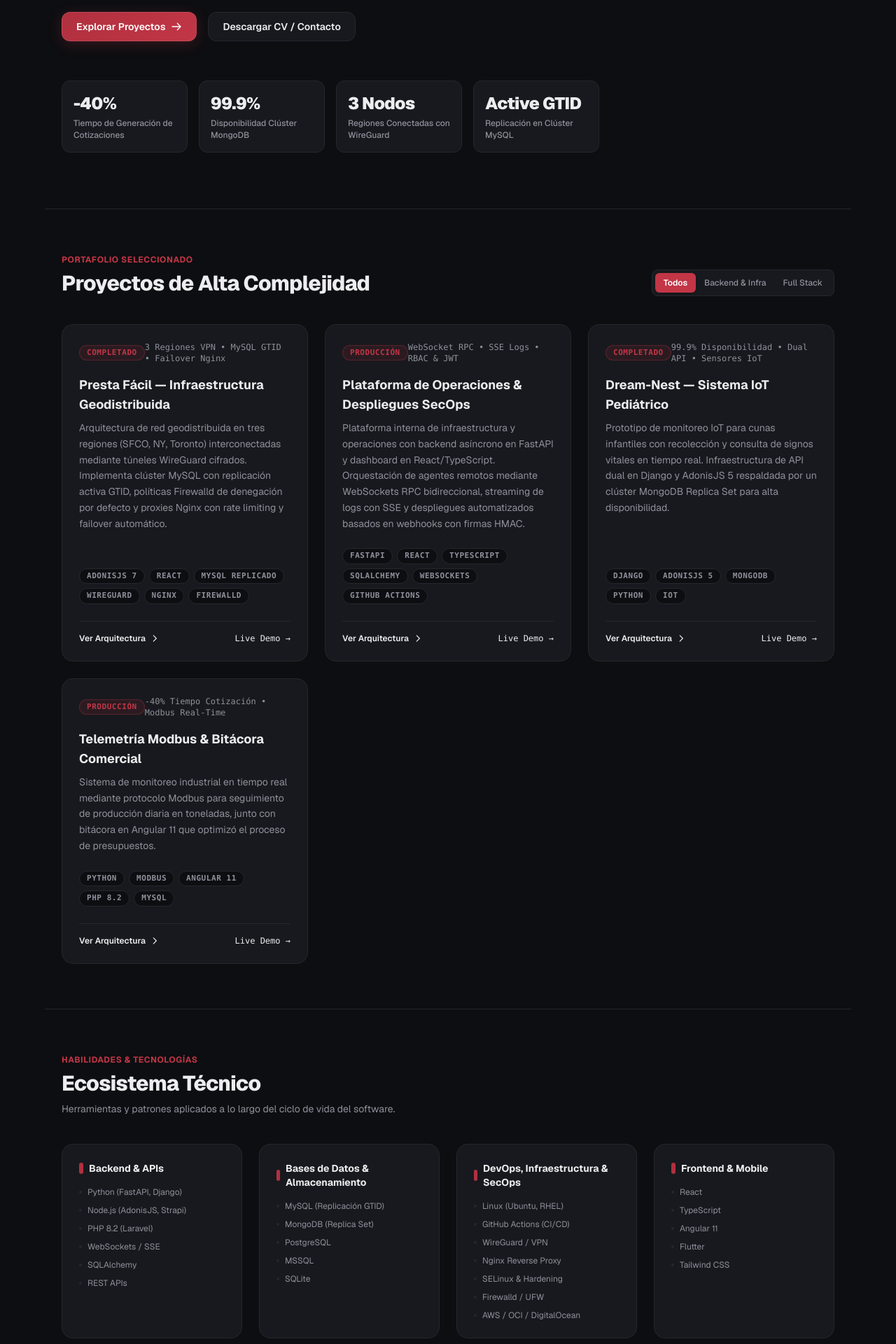
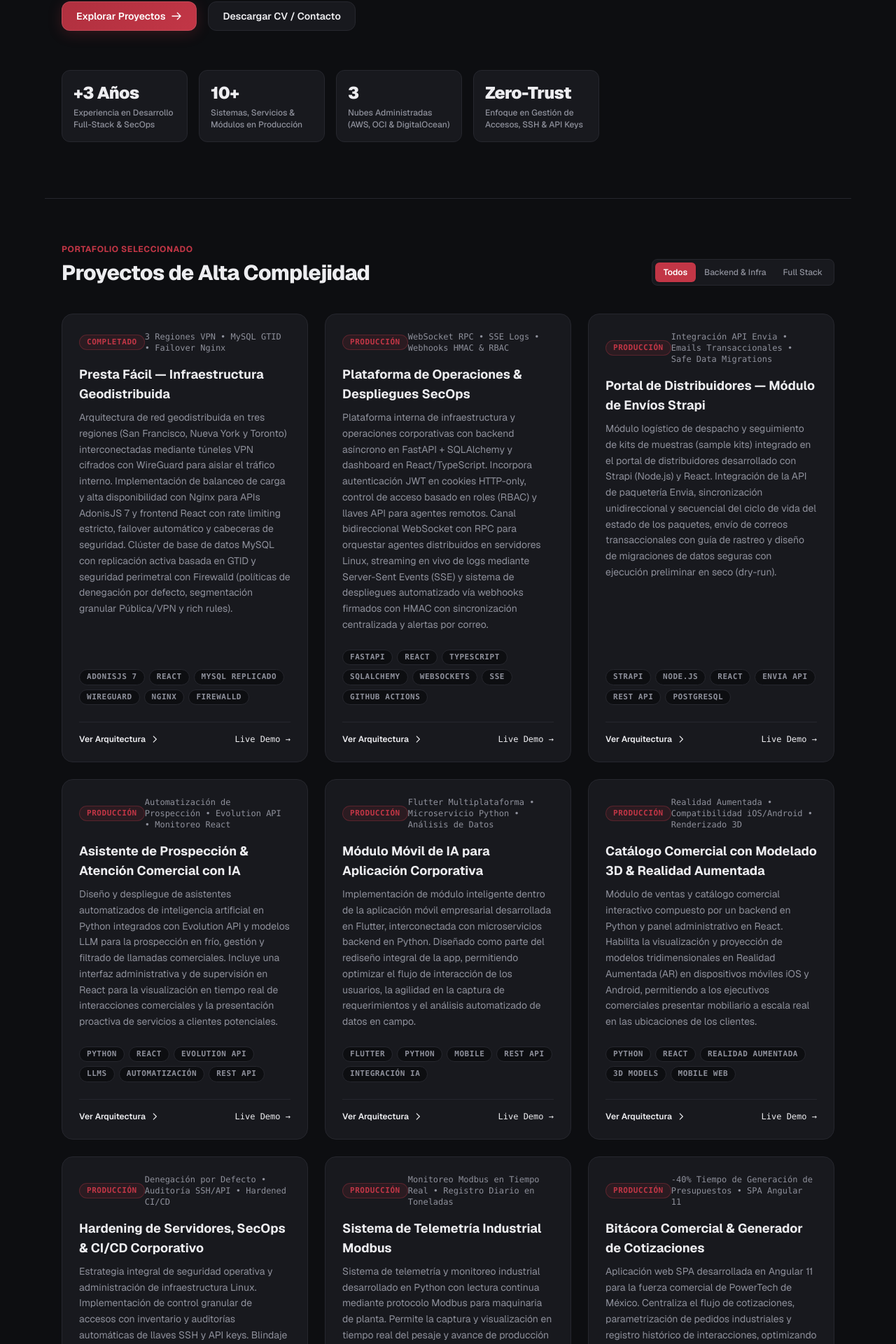
Before and after one commit to Sir-Fehane/portfolio, a Next.js app: page / in a window 1280 px wide. Shown: the part 623-2543 px from the top of the page at 70% size. Built offline with nearby package versions, Linux system fonts and the light colour scheme.

Commit message:
uploading experience

```diff
--- a/app/globals.css
+++ b/app/globals.css
@@ -23,11 +23,16 @@
   --color-text-secondary: #8E909B;
 }
 
+html {
+  scroll-behavior: smooth;
+  scroll-padding-top: 5.5rem;
+}
+
 body {
   background-color: var(--base);
   color: var(--text-primary);
   font-family: var(--font-geist-sans), -apple-system, BlinkMacSystemFont, 'Segoe UI', Roboto, sans-serif;
-  overflow-x: hidden;
+  overflow-x: clip;
 }
 
 /* Scrollbar personalizada con la paleta */
--- a/components/layout/Navbar.tsx
+++ b/components/layout/Navbar.tsx
@@ -15,7 +15,14 @@ export const Navbar: React.FC<NavbarProps> = ({
   className = "",
 }) => {
   return (
-    <header className={`mx-auto max-w-6xl px-6 py-6 flex items-center justify-between ${className}`}>
+    <header
+      className={`sticky top-0 z-50 w-full border-b transition-all duration-300 backdrop-blur-md ${className}`}
+      style={{
+        backgroundColor: "rgba(13, 14, 17, 0.82)",
+        borderColor: "rgba(38, 39, 46, 0.7)",
+      }}
+    >
+      <div className="mx-auto max-w-6xl px-6 py-4 flex items-center justify-between">
         <a href="#hero" className="flex items-center gap-3 group text-inherit no-underline">
           <div
             className="w-10 h-10 rounded-xl flex items-center justify-center font-black tracking-tight text-white shadow-lg transition-transform group-hover:scale-105"
@@ -58,6 +65,7 @@ export const Navbar: React.FC<NavbarProps> = ({
         >
           Hablemos
         </Button>
+      </div>
     </header>
   );
 };
--- a/data/portfolioData.ts
+++ b/data/portfolioData.ts
@@ -10,10 +10,10 @@ export const COLOR_TOKENS: ColorToken[] = [
 ];
 
 export const MOCK_METRICS: MetricItem[] = [
-  { num: "-40%", label: "Tiempo de Generación de Cotizaciones" },
-  { num: "99.9%", label: "Disponibilidad Clúster MongoDB" },
-  { num: "3 Nodos", label: "Regiones Conectadas con WireGuard" },
-  { num: "Active GTID", label: "Replicación en Clúster MySQL" },
+  { num: "+3 Años", label: "Experiencia en Desarrollo Full-Stack & SecOps" },
+  { num: "10+", label: "Sistemas, Servicios & Módulos en Producción" },
+  { num: "3", label: "Nubes Administradas (AWS, OCI & DigitalOcean)" },
+  { num: "Zero-Trust", label: "Enfoque en Gestión de Accesos, SSH & API Keys" },
 ];
 
 export const MOCK_PROJECTS: Project[] = [
@@ -21,7 +21,7 @@ export const MOCK_PROJECTS: Project[] = [
     id: "presta-facil",
     title: "Presta Fácil — Infraestructura Geodistribuida",
     category: "backend",
-    desc: "Arquitectura de red geodistribuida en tres regiones (SFCO, NY, Toronto) interconectadas mediante túneles WireGuard cifrados. Implementa clúster MySQL con replicación activa GTID, políticas Firewalld de denegación por defecto y proxies Nginx con rate limiting y failover automático.",
+    desc: "Arquitectura de red geodistribuida en tres regiones (San Francisco, Nueva York y Toronto) interconectadas mediante túneles VPN cifrados con WireGuard para aislar el tráfico interno. Implementación de balanceo de carga y alta disponibilidad con Nginx para APIs AdonisJS 7 y frontend React con rate limiting estricto, failover automático y cabeceras de seguridad. Clúster de base de datos MySQL con replicación activa basada en GTID y seguridad perimetral con Firewalld (políticas de denegación por defecto, segmentación granular Pública/VPN y rich rules).",
     metrics: "3 Regiones VPN • MySQL GTID • Failover Nginx",
     tags: ["AdonisJS 7", "React", "MySQL Replicado", "WireGuard", "Nginx", "Firewalld"],
     featured: true,
@@ -33,10 +33,106 @@ export const MOCK_PROJECTS: Project[] = [
     id: "plataforma-operaciones-secops",
     title: "Plataforma de Operaciones & Despliegues SecOps",
     category: "fullstack",
-    desc: "Plataforma interna de infraestructura y operaciones con backend asíncrono en FastAPI y dashboard en React/TypeScript. Orquestación de agentes remotos mediante WebSockets RPC bidireccional, streaming de logs con SSE y despliegues automatizados basados en webhooks con firmas HMAC.",
-    metrics: "WebSocket RPC • SSE Logs • RBAC & JWT",
-    tags: ["FastAPI", "React", "TypeScript", "SQLAlchemy", "WebSockets", "GitHub Actions"],
+    desc: "Plataforma interna de infraestructura y operaciones corporativas con backend asíncrono en FastAPI + SQLAlchemy y dashboard en React/TypeScript. Incorpora autenticación JWT en cookies HTTP-only, control de acceso basado en roles (RBAC) y llaves API para agentes remotos. Canal bidireccional WebSocket con RPC para orquestar agentes distribuidos en servidores Linux, streaming en vivo de logs mediante Server-Sent Events (SSE) y sistema de despliegues automatizado vía webhooks firmados con HMAC con sincronización centralizada y alertas por correo.",
+    metrics: "WebSocket RPC • SSE Logs • Webhooks HMAC & RBAC",
+    tags: ["FastAPI", "React", "TypeScript", "SQLAlchemy", "WebSockets", "SSE", "GitHub Actions"],
     featured: true,
+    status: "Producción",
+    liveUrl: "#",
+    repoUrl: "https://github.com/Sir-Fehane",
+  },
+  {
+    id: "dealer-portal-shipping",
+    title: "Portal de Distribuidores — Módulo de Envíos Strapi",
+    category: "backend",
+    desc: "Módulo logístico de despacho y seguimiento de kits de muestras (sample kits) integrado en el portal de distribuidores desarrollado con Strapi (Node.js) y React. Integración de la API de paquetería Envia, sincronización unidireccional y secuencial del ciclo de vida del estado de los paquetes, envío de correos transaccionales con guía de rastreo y diseño de migraciones de datos seguras con ejecución preliminar en seco (dry-run).",
+    metrics: "Integración API Envia • Emails Transaccionales • Safe Data Migrations",
+    tags: ["Strapi", "Node.js", "React", "Envia API", "REST API", "PostgreSQL"],
+    featured: false,
+    status: "Producción",
+    liveUrl: "#",
+    repoUrl: "https://github.com/Sir-Fehane",
+  },
+  {
+    id: "asistente-ia-ventas",
+    title: "Asistente de Prospección & Atención Comercial con IA",
+    category: "fullstack",
+    desc: "Diseño y despliegue de asistentes automatizados de inteligencia artificial en Python integrados con Evolution API y modelos LLM para la prospección en frío, gestión y filtrado de llamadas comerciales. Incluye una interfaz administrativa y de supervisión en React para la visualización en tiempo real de interacciones comerciales y la presentación proactiva de servicios a clientes potenciales.",
+    metrics: "Automatización de Prospección • Evolution API • Monitoreo React",
+    tags: ["Python", "React", "Evolution API", "LLMs", "Automatización", "REST API"],
+    featured: true,
+    status: "Producción",
+    liveUrl: "#",
+    repoUrl: "https://github.com/Sir-Fehane",
+  },
+  {
+    id: "app-movil-ia-flutter",
+    title: "Módulo Móvil de IA para Aplicación Corporativa",
+    category: "fullstack",
+    desc: "Implementación de módulo inteligente dentro de la aplicación móvil empresarial desarrollada en Flutter, interconectada con microservicios backend en Python. Diseñado como parte del rediseño integral de la app, permitiendo optimizar el flujo de interacción de los usuarios, la agilidad en la captura de requerimientos y el análisis automatizado de datos en campo.",
+    metrics: "Flutter Multiplataforma • Microservicio Python • Análisis de Datos",
+    tags: ["Flutter", "Python", "Mobile", "REST API", "Integración IA"],
+    featured: false,
+    status: "Producción",
+    liveUrl: "#",
+    repoUrl: "https://github.com/Sir-Fehane",
+  },
+  {
+    id: "catalogo-ventas-ar-3d",
+    title: "Catálogo Comercial con Modelado 3D & Realidad Aumentada",
+    category: "fullstack",
+    desc: "Módulo de ventas y catálogo comercial interactivo compuesto por un backend en Python y panel administrativo en React. Habilita la visualización y proyección de modelos tridimensionales en Realidad Aumentada (AR) en dispositivos móviles iOS y Android, permitiendo a los ejecutivos comerciales presentar mobiliario a escala real en las ubicaciones de los clientes.",
+    metrics: "Realidad Aumentada • Compatibilidad iOS/Android • Renderizado 3D",
+    tags: ["Python", "React", "Realidad Aumentada", "3D Models", "Mobile Web"],
+    featured: false,
+    status: "Producción",
+    liveUrl: "#",
+    repoUrl: "https://github.com/Sir-Fehane",
+  },
+  {
+    id: "seguridad-perimetral-secops",
+    title: "Hardening de Servidores, SecOps & CI/CD Corporativo",
+    category: "devops",
+    desc: "Estrategia integral de seguridad operativa y administración de infraestructura Linux. Implementación de control granular de accesos con inventario y auditorías automáticas de llaves SSH y API keys. Blindaje perimetral mediante Firewalld y políticas estrictas de SELinux con denegación por defecto, controles automatizados de seguridad de aplicaciones (revisión estática de código y escaneo de vulnerabilidades en dependencias) y mantenimiento de pipelines de CI/CD protegidos con GitHub Actions.",
+    metrics: "Denegación por Defecto • Auditoría SSH/API • Hardened CI/CD",
+    tags: ["Linux (RHEL/Ubuntu)", "SELinux", "Firewalld", "GitHub Actions", "SecOps", "SSH Auditing"],
+    featured: false,
+    status: "Producción",
+    liveUrl: "#",
+    repoUrl: "https://github.com/Sir-Fehane",
+  },
+  {
+    id: "telemetria-modbus-powertech",
+    title: "Sistema de Telemetría Industrial Modbus",
+    category: "backend",
+    desc: "Sistema de telemetría y monitoreo industrial desarrollado en Python con lectura continua mediante protocolo Modbus para maquinaria de planta. Permite la captura y visualización en tiempo real del pesaje y avance de producción diaria en toneladas, facilitando la detección inmediata de cuellos de botella y fundamentando la toma de decisiones operativas.",
+    metrics: "Monitoreo Modbus en Tiempo Real • Registro Diario en Toneladas",
+    tags: ["Python", "Modbus", "IoT Industrial", "Automatización", "MySQL"],
+    featured: false,
+    status: "Producción",
+    liveUrl: "#",
+    repoUrl: "https://github.com/Sir-Fehane",
+  },
+  {
+    id: "bitacora-ventas-angular",
+    title: "Bitácora Comercial & Generador de Cotizaciones",
+    category: "frontend",
+    desc: "Aplicación web SPA desarrollada en Angular 11 para la fuerza comercial de PowerTech de México. Centraliza el flujo de cotizaciones, parametrización de pedidos industriales y registro histórico de interacciones, optimizando la operativa comercial y reduciendo drásticamente los tiempos de respuesta hacia los clientes.",
+    metrics: "-40% Tiempo de Generación de Presupuestos • SPA Angular 11",
+    tags: ["Angular 11", "TypeScript", "Frontend SPA", "REST API", "Optimización Comercial"],
+    featured: false,
+    status: "Producción",
+    liveUrl: "#",
+    repoUrl: "https://github.com/Sir-Fehane",
+  },
+  {
+    id: "modernizacion-app-php",
+    title: "Modernización & Hardening de Aplicación Web PHP",
+    category: "backend",
+    desc: "Modernización arquitectónica y refactorización de software empresarial a PHP 8.2. Adopción de control de versiones centralizado mediante Git/GitHub, aplicación de principios de código limpio y fortalecimiento de la postura de seguridad mediante la implementación de nuevos esquemas de autenticación robusta y validación rigurosa de entradas de datos.",
+    metrics: "Migración a PHP 8.2 • GitHub Version Control • Validación de Datos",
+    tags: ["PHP 8.2", "MySQL", "Refactorización", "Seguridad Web", "Git"],
+    featured: false,
     status: "Producción",
     liveUrl: "#",
     repoUrl: "https://github.com/Sir-Fehane",
@@ -45,23 +141,11 @@ export const MOCK_PROJECTS: Project[] = [
     id: "dream-nest",
     title: "Dream-Nest — Sistema IoT Pediátrico",
     category: "fullstack",
-    desc: "Prototipo de monitoreo IoT para cunas infantiles con recolección y consulta de signos vitales en tiempo real. Infraestructura de API dual en Django y AdonisJS 5 respaldada por un clúster MongoDB Replica Set para alta disponibilidad.", //[cite: 1, 2]
-    metrics: "99.9% Disponibilidad • Dual API • Sensores IoT",
-    tags: ["Django", "AdonisJS 5", "MongoDB", "Python", "IoT"],
+    desc: "Prototipo de monitoreo IoT para cunas infantiles con sensores distribuidos para la captura y transmisión continua de signos vitales en múltiples dispositivos en tiempo real. Arquitectura de API dual en Django y AdonisJS 5 para procesamiento y consulta analítica de datos, respaldada por un clúster MongoDB Replica Set configurado para garantizar alta disponibilidad y tolerancia a fallos. Ciclo completo de desarrollo liderado y entregado en 3 meses.",
+    metrics: "99.9% Disponibilidad • Dual API (Django/Adonis) • MongoDB Replica Set",
+    tags: ["Django", "AdonisJS 5", "MongoDB", "Python", "IoT", "Sensores"],
     featured: false,
     status: "Completado",
-    liveUrl: "#",
-    repoUrl: "https://github.com/Sir-Fehane",
-  },
-  {
-    id: "telemetria-modbus-powertech",
-    title: "Telemetría Modbus & Bitácora Comercial",
-    category: "fullstack",
-    desc: "Sistema de monitoreo industrial en tiempo real mediante protocolo Modbus para seguimiento de producción diaria en toneladas, junto con bitácora en Angular 11 que optimizó el proceso de presupuestos.",
-    metrics: "-40% Tiempo Cotización • Modbus Real-Time",
-    tags: ["Python", "Modbus", "Angular 11", "PHP 8.2", "MySQL"],
-    featured: false,
-    status: "Producción",
     liveUrl: "#",
     repoUrl: "https://github.com/Sir-Fehane",
   },
@@ -74,7 +158,7 @@ export const MOCK_SKILLS: SkillCategory[] = [
   },
   {
     category: "Bases de Datos & Almacenamiento",
-    items: ["MySQL (Replicación GTID)", "MongoDB (Replica Set)", "PostgreSQL", "MSSQL", "SQLite"],
+    items: ["MySQL", "MongoDB", "PostgreSQL", "MSSQL", "SQLite"],
   },
   {
     category: "DevOps, Infraestructura & SecOps",
@@ -82,7 +166,7 @@ export const MOCK_SKILLS: SkillCategory[] = [
   },
   {
     category: "Frontend & Mobile",
-    items: ["React", "TypeScript", "Angular 11", "Flutter", "Tailwind CSS"],
+    items: ["React", "TypeScript", "Angular 11", "Flutter", "Tailwind CSS", "Bootstrap"],
   },
 ];
 
```
Lines whose indentation alone changed are shown as unchanged.
